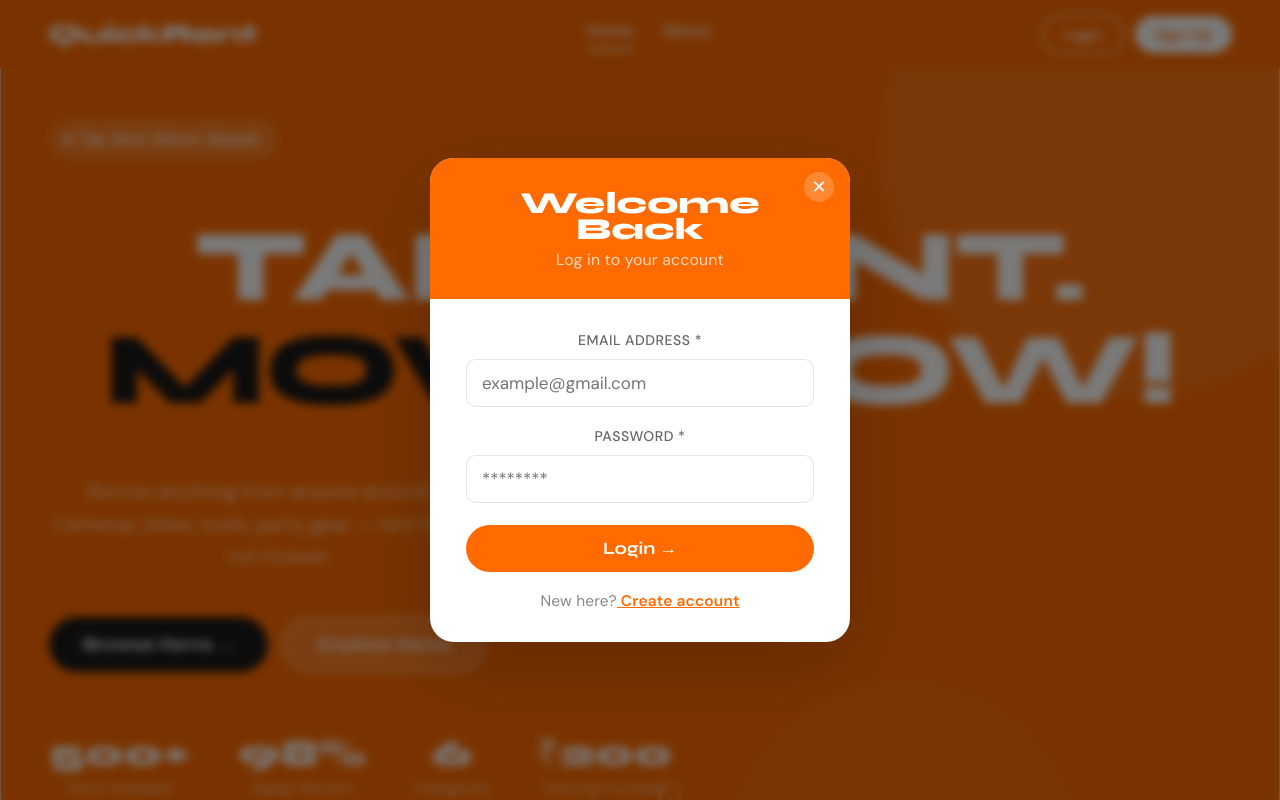
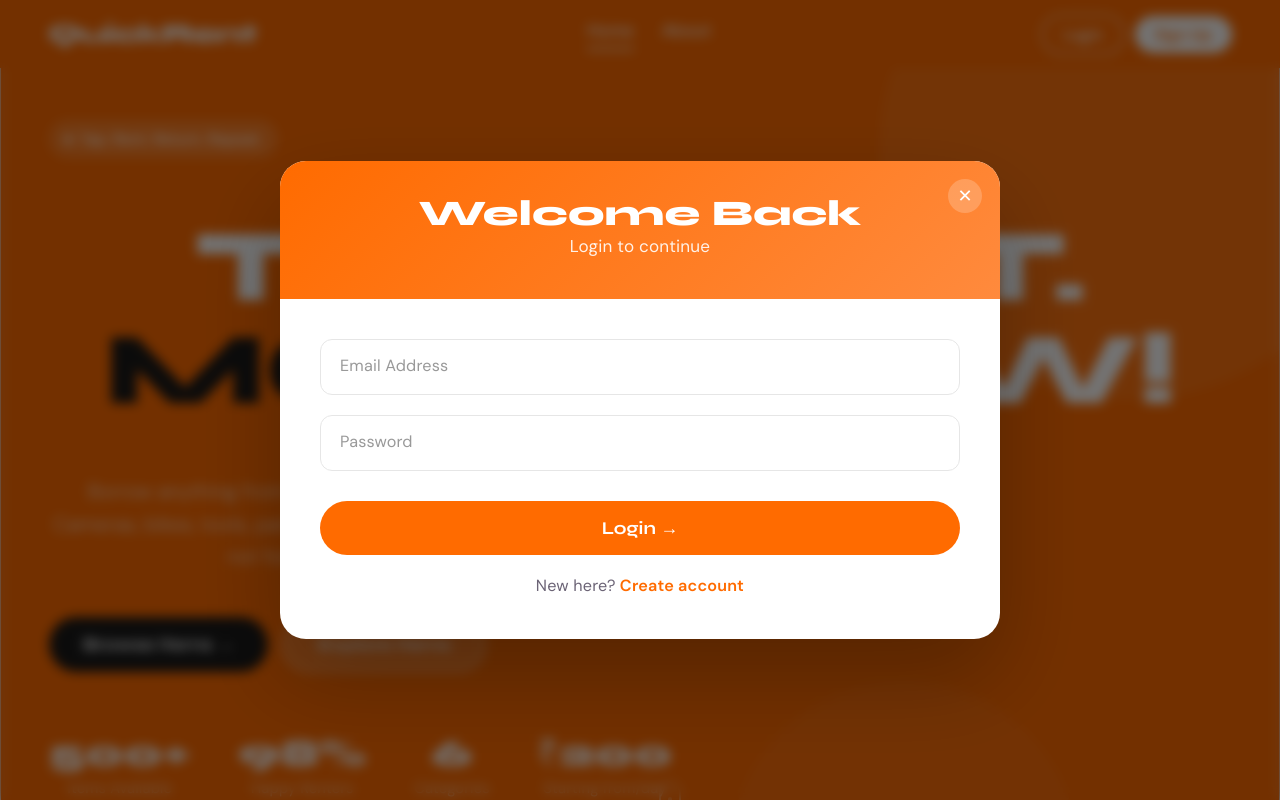
Before and after one commit to The-RonniN/Quickrent, a React (Vite) app: page / in a window 1280 px wide. Both pictures are taken after a click on the button "Login". Shown: the top 800 px of the page. Built offline with nearby package versions, Linux system fonts and the light colour scheme.

Commit message:
signup page edited

```diff
--- a/src/components/AuthModal.jsx
+++ b/src/components/AuthModal.jsx
@@ -1,54 +1,34 @@
 import { useState } from "react";
 import { useAuth } from "../App";
 
-const Field = ({ k, label, ph, type = "text", value, onChange, maxLength }) => (
-  <div style={{ marginBottom: 16 }}>
-    <label
-      style={{
-        display: "block",
-        fontFamily: "'DM Sans',sans-serif",
-        fontSize: "0.78rem",
-        color: "#666",
-        marginBottom: 6,
-        textTransform: "uppercase",
-        letterSpacing: "0.5px",
-        fontWeight: "500"
-      }}
-    >
+const Field = ({ k, label, hint, type = "text", value, onChange }) => {
+  const [focus, setFocus] = useState(false);
+
+  return (
+    <div className="qr-field">
+      <label className={`qr-label ${focus || value ? "active" : ""}`}>
         {label}
       </label>
 
+      {!value && !focus && (
+        <div className="qr-scroll-hint">
+          <span>{hint}</span>
+        </div>
+      )}
+
       <input
         type={type}
-      placeholder={ph}
         value={value}
-      maxLength={maxLength}
-      onChange={e => onChange(k, e.target.value)}
-      style={{
-        width: "100%",
-        padding: "12px 15px",
-        border: "1.5px solid #e5e5e5",
-        borderRadius: 10,
-        fontFamily: "'DM Sans',sans-serif",
-        fontSize: "0.95rem",
-        outline: "none",
-        background: "#ffffff",
-        color: "#1a1a1a",
-        transition: "all .2s ease",
-        boxSizing: "border-box"
-      }}
-      onFocus={e => {
-        e.target.style.borderColor = "#FF6B00";
-      }}
-      onBlur={e => {
-        e.target.style.borderColor = "#e5e5e5";
-      }}
+        className="qr-input"
+        onChange={(e) => onChange(k, e.target.value)}
+        onFocus={() => setFocus(true)}
+        onBlur={() => setFocus(false)}
       />
     </div>
   );
+};
 
 export default function AuthModal({ mode, onClose, switchMode }) {
-
   const { handleLogin, handleSignup } = useAuth();
 
   const [form, setForm] = useState({
@@ -57,27 +37,37 @@ export default function AuthModal({ mode, onClose, switchMode }) {
     phone: "",
     city: "",
     password: "",
-    role: "renter"
+    role: "renter",
   });
 
   const [error, setError] = useState("");
   const [loading, setLoading] = useState(false);
 
-  const u = (k, v) => setForm(f => ({ ...f, [k]: v }));
+  const updateField = (k, v) => {
+    if (k === "phone") {
+      v = v.replace(/[^0-9]/g, "").slice(0, 10);
+    }
+
+    if (k === "name") {
+      v = v.replace(/[^a-zA-Z ]/g, "");
+    }
+
+    if (k === "city") {
+      v = v.replace(/[^a-zA-Z ]/g, "");
+    }
+
+    setForm((f) => ({ ...f, [k]: v }));
+  };
 
   const submit = () => {
+    const gmailRegex = /^[a-zA-Z0-9._%+-]+@gmail\.com$/;
+    const phoneRegex = /^[0-9]{10}$/;
 
     setError("");
 
-    const gmailRegex = /^[a-zA-Z0-9._%+-]+@gmail\.com$/;
-    const phoneRegex = /^[0-9]{10}$/;
-    const passwordRegex =
-      /^(?=.*[a-z])(?=.*[A-Z])(?=.*\d)(?=.*[\W_]).{8,}$/;
-
     if (mode === "signup") {
-
       if (!form.name || !form.email || !form.phone || !form.password) {
-        setError("Please fill all required fields.");
+        setError("Please fill all required fields");
         return;
       }
 
@@ -87,60 +77,41 @@ export default function AuthModal({ mode, onClose, switchMode }) {
       }
 
       if (!phoneRegex.test(form.phone)) {
-        setError("Phone number must be exactly 10 digits.");
-        return;
-      }
-
-      if (!passwordRegex.test(form.password)) {
-        setError(
-          "Password must contain 8+ characters including uppercase, lowercase, number and special character."
-        );
+        setError("Phone number must be exactly 10 digits");
         return;
       }
 
       setLoading(true);
 
       setTimeout(() => {
-
         handleSignup({
           ...form,
-          joinedDate: new Date().toLocaleDateString("en-IN")
+          joinedDate: new Date().toLocaleDateString("en-IN"),
         });
 
         setLoading(false);
-
       }, 700);
-
     } else {
-
       if (!form.email || !form.password) {
-        setError("Please enter email and password.");
-        return;
-      }
-
-      if (!gmailRegex.test(form.email)) {
-        setError("Use a valid Gmail address.");
+        setError("Enter email and password");
         return;
       }
 
       setLoading(true);
 
       setTimeout(() => {
-
         handleLogin({
           ...form,
-          name: form.name || form.email.split("@")[0]
+          name: form.email.split("@")[0],
         });
 
         setLoading(false);
-
       }, 700);
     }
   };
 
   return (
     <div>
-
       <style>{`
 
 @import url('https://fonts.googleapis.com/css2?family=Syne:wght@700;800&family=DM+Sans:wght@400;500;600&display=swap');
@@ -148,292 +119,317 @@ export default function AuthModal({ mode, onClose, switchMode }) {
 .qr-overlay{
 position:fixed;
 inset:0;
-z-index:2000;
-background:rgba(0,0,0,0.52);
-backdrop-filter:blur(5px);
+background:rgba(0,0,0,0.55);
 display:flex;
 align-items:center;
 justify-content:center;
 padding:20px;
+z-index:2000;
+backdrop-filter:blur(6px);
 }
 
 .qr-modal{
-background:#fff;
-border-radius:24px;
-width:100%;
-max-width:420px;
-min-width:280px;
-box-shadow:0 24px 80px rgba(0,0,0,0.18);
+width:92%;
+max-width:720px;
+background:white;
+border-radius:26px;
 overflow:hidden;
+box-shadow:0 40px 90px rgba(0,0,0,0.25);
 }
 
-@media(max-width:480px){
-.qr-modal{
-max-width:95%;
-}
-}
-
-.qr-modal-head{
-background:#FF6B00;
-padding:32px 36px 26px;
+.qr-head{
+background:linear-gradient(135deg,#FF6B00,#ff8a3d);
+padding:40px;
+color:white;
 position:relative;
 }
 
-.qr-modal-close{
+.qr-close{
 position:absolute;
-top:14px;
-right:16px;
-width:30px;
-height:30px;
+right:18px;
+top:18px;
 background:rgba(255,255,255,0.2);
 border:none;
+color:white;
+font-size:18px;
+width:34px;
+height:34px;
 border-radius:50%;
-color:#fff;
-font-size:1rem;
 cursor:pointer;
 }
 
-.qr-modal-title{
-font-family:'Syne',sans-serif;
-font-size:1.7rem;
+.qr-title{
+font-family:'Syne';
+font-size:2rem;
 font-weight:800;
-color:#fff;
 }
 
-.qr-modal-sub{
-font-family:'DM Sans',sans-serif;
-font-size:0.88rem;
-color:rgba(255,255,255,0.75);
-margin-top:5px;
+.qr-sub{
+font-family:'DM Sans';
+font-size:.95rem;
+opacity:.9;
+margin-top:6px;
 }
 
-.qr-modal-body{
-padding:28px 36px;
+.qr-body{
+padding:40px;
 }
 
-.qr-role-row{
+.qr-role{
 display:flex;
-gap:10px;
-margin-bottom:18px;
+gap:14px;
+margin-bottom:24px;
 }
 
 .qr-role-btn{
 flex:1;
-padding:12px 8px;
-border-radius:12px;
-border:1.5px solid #e5e5e5;
+border:1.5px solid #eee;
+padding:14px;
+border-radius:14px;
+cursor:pointer;
 background:#fafafa;
-font-family:'DM Sans',sans-serif;
-font-size:0.88rem;
-cursor:pointer;
+text-align:center;
+font-family:'DM Sans';
 }
 
 .qr-role-btn.active{
 border-color:#FF6B00;
-background:#fff5ee;
+background:#fff3ea;
+color:#FF6B00;
+font-weight:600;
+}
+
+.qr-field{
+position:relative;
+margin-bottom:20px;
+}
+
+.qr-input{
+width:100%;
+padding:16px 14px;
+border-radius:12px;
+border:1.5px solid #e6e6e6;
+font-family:'DM Sans';
+font-size:.95rem;
+outline:none;
+background:white;
+color:#000;
+caret-color:#000;
+position:relative;
+z-index:2;
+}
+
+.qr-input:focus{
+border-color:#FF6B00;
+}
+
+.qr-label{
+position:absolute;
+left:14px;
+top:14px;
+font-size:.9rem;
+color:#999;
+font-family:'DM Sans';
+pointer-events:none;
+transition:.2s;
+background:white;
+padding:0 6px;
+z-index:3;
+}
+
+.qr-label.active{
+top:-7px;
+font-size:.75rem;
 color:#FF6B00;
 }
 
-.qr-role-desc{
-font-size:0.75rem;
-color:#aaa;
-margin-top:3px;
+.qr-scroll-hint{
+position:absolute;
+left:14px;
+right:14px;
+top:16px;
+overflow:hidden;
+white-space:nowrap;
+pointer-events:none;
+color:#bbb;
+font-size:.9rem;
+font-family:'DM Sans';
+z-index:1;
 }
 
-.qr-submit{
+.qr-scroll-hint span{
+display:inline-block;
+padding-left:100%;
+animation:scrollHint 10s linear infinite;
+}
+
+@keyframes scrollHint{
+0%{transform:translateX(0);}
+100%{transform:translateX(-100%);}
+}
+
+.qr-grid{
+display:grid;
+grid-template-columns:1fr 1fr;
+gap:16px;
+}
+
+.qr-btn{
 width:100%;
-padding:13px;
+padding:16px;
 background:#FF6B00;
-color:#fff;
 border:none;
 border-radius:50px;
-font-family:'Syne',sans-serif;
-font-size:0.97rem;
-font-weight:700;
+color:white;
+font-family:'Syne';
+font-size:1rem;
 cursor:pointer;
-margin-top:6px;
+margin-top:10px;
 }
 
-.qr-submit:hover{
-background:#e05e00;
-}
-
-.qr-submit:disabled{
-background:#ccc;
-cursor:not-allowed;
+.qr-error{
+background:#fff5f5;
+border:1px solid #ffcaca;
+color:#d93c3c;
+padding:10px 14px;
+border-radius:10px;
+margin-bottom:18px;
+font-family:'DM Sans';
+font-size:.85rem;
 }
 
 .qr-switch{
 text-align:center;
-font-family:'DM Sans',sans-serif;
-font-size:0.86rem;
-color:#888;
-margin-top:16px;
+margin-top:18px;
+font-family:'DM Sans';
+font-size:.9rem;
 }
 
-.qr-switch a{
+.qr-switch span{
 color:#FF6B00;
 font-weight:600;
 cursor:pointer;
-text-decoration:underline;
 }
 
-.qr-err{
-background:#fff5f5;
-border:1px solid #fcc;
-color:#e53e3e;
-border-radius:10px;
-padding:9px 13px;
-font-family:'DM Sans',sans-serif;
-font-size:0.83rem;
-margin-bottom:14px;
-}
-
-.two-col{
-display:grid;
-grid-template-columns:1fr 1fr;
-gap:12px;
+@media(max-width:650px){
+.qr-grid{grid-template-columns:1fr;}
+.qr-modal{max-width:95%;}
+.qr-head{padding:30px;}
+.qr-body{padding:28px;}
 }
 
 `}</style>
 
-<div className="qr-overlay" onClick={e => e.target === e.currentTarget && onClose()}>
-
+      <div className="qr-overlay" onClick={(e) => e.target === e.currentTarget && onClose()}>
         <div className="qr-modal">
 
-<div className="qr-modal-head">
-<button className="qr-modal-close" onClick={onClose}>✕</button>
+          <div className="qr-head">
+            <button className="qr-close" onClick={onClose}>✕</button>
 
-<div className="qr-modal-title">
+            <div className="qr-title">
               {mode === "signup" ? "Create Account" : "Welcome Back"}
             </div>
 
-<div className="qr-modal-sub">
-{mode === "signup" ? "Join QuickRent today" : "Log in to your account"}
+            <div className="qr-sub">
+              {mode === "signup" ? "Join QuickRent today" : "Login to continue"}
+            </div>
           </div>
 
-</div>
+          <div className="qr-body">
 
-<div className="qr-modal-body">
-
-{error && <div className="qr-err">⚠ {error}</div>}
+            {error && <div className="qr-error">⚠ {error}</div>}
 
             {mode === "signup" && (
-
-<div className="qr-role-row">
+              <div className="qr-role">
 
                 <div
                   className={`qr-role-btn ${form.role === "renter" ? "active" : ""}`}
-onClick={() => u("role", "renter")}
+                  onClick={() => updateField("role", "renter")}
                 >
                   🔑 Rent Items
-<div className="qr-role-desc">Browse & rent items</div>
                 </div>
 
                 <div
                   className={`qr-role-btn ${form.role === "lister" ? "active" : ""}`}
-onClick={() => u("role", "lister")}
+                  onClick={() => updateField("role", "lister")}
                 >
                   🏠 List Items
-<div className="qr-role-desc">List & rent out my items</div>
                 </div>
 
               </div>
-
             )}
 
             {mode === "signup" && (
-
-<div className="two-col">
+              <div className="qr-grid">
 
                 <Field
                   k="name"
-label="Full Name *"
-ph="Rahul Sharma"
+                  label="Full Name"
+                  hint="Enter your full name"
                   value={form.name}
-onChange={u}
+                  onChange={updateField}
                 />
 
                 <Field
                   k="phone"
-label="Phone *"
-ph="9876543210"
+                  label="Phone Number"
+                  hint="Enter 10 digit phone number"
                   value={form.phone}
-onChange={u}
-maxLength={10}
+                  onChange={updateField}
                 />
 
               </div>
-
             )}
 
             <Field
               k="email"
-label="Email Address *"
-ph="example@gmail.com"
-type="email"
+              label="Email Address"
+              hint="example@gmail.com"
               value={form.email}
-onChange={u}
+              onChange={updateField}
             />
 
             {mode === "signup" && (
-
               <Field
                 k="city"
                 label="City"
-ph="Pune, Mumbai..."
+                hint="Enter your city"
                 value={form.city}
-onChange={u}
+                onChange={updateField}
               />
-
             )}
 
             <Field
               k="password"
-label="Password *"
-ph="********"
+              label="Password"
+              hint="Use letters numbers & symbols"
               type="password"
               value={form.password}
-onChange={u}
+              onChange={updateField}
             />
 
-<button
-className="qr-submit"
-onClick={submit}
-disabled={loading}
->
-
-{loading
-? "Please wait..."
-: mode === "signup"
-? "Create Account →"
-: "Login →"}
-
+            <button className="qr-btn" onClick={submit} disabled={loading}>
+              {loading ? "Please wait..." : mode === "signup" ? "Create Account →" : "Login →"}
             </button>
 
             <div className="qr-switch">
-
               {mode === "signup" ? (
-
-<span>
+                <div>
                   Already have an account?
-<a onClick={() => switchMode("login")}> Login</a>
-</span>
-
+                  <span onClick={() => switchMode("login")}> Login</span>
+                </div>
               ) : (
-
-<span>
+                <div>
                   New here?
-<a onClick={() => switchMode("signup")}> Create account</a>
-</span>
-
+                  <span onClick={() => switchMode("signup")}> Create account</span>
+                </div>
               )}
-
             </div>
 
           </div>
         </div>
       </div>
+
     </div>
   );
 }
```
Lines whose indentation alone changed are shown as unchanged.
